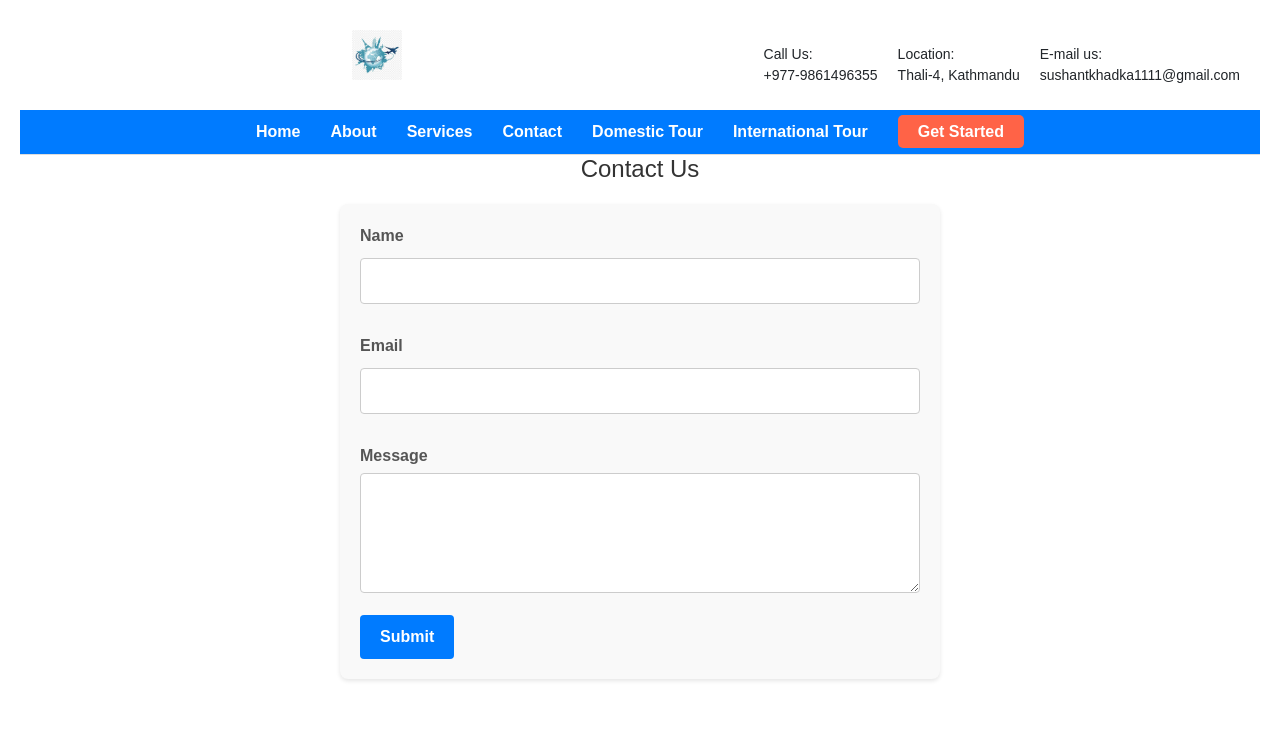
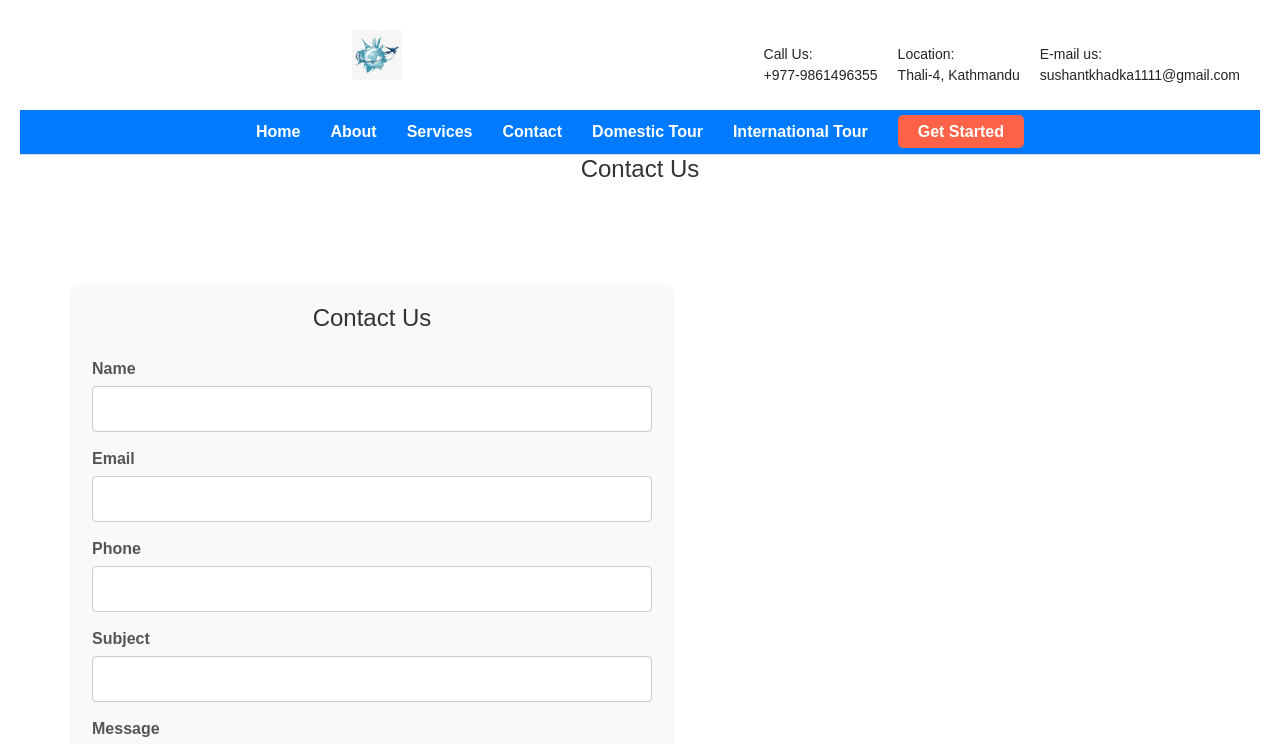
Before and after one commit to sushantkhadka01/tour-and-travel-website, a React (Create React App) app: page /contact in a window 1280 px wide. Shown: the top 744 px of the page. Built offline with nearby package versions, Linux system fonts and the light colour scheme.

Commit message:
Added subject in the form

```diff
--- a/src/ContactForm.js
+++ b/src/ContactForm.js
@@ -1,10 +1,13 @@
 import React, { useState } from 'react';
+import 'bootstrap/dist/css/bootstrap.min.css';
 import './ContactForm.css';
 
 const ContactForm = () => {
   const [formData, setFormData] = useState({
     name: '',
     email: '',
+    phone: '',
+    subject: '',
     message: '',
   });
 
@@ -22,11 +25,14 @@ const ContactForm = () => {
   };
 
   return (
+    <div className="container mt-5">
       <form className="contact-form" onSubmit={handleSubmit}>
+        <h2 className="mb-4">Contact Us</h2>
         <div className="form-group">
           <label htmlFor="name">Name</label>
           <input
             type="text"
+            className="form-control"
             id="name"
             name="name"
             value={formData.name}
@@ -38,6 +44,7 @@ const ContactForm = () => {
           <label htmlFor="email">Email</label>
           <input
             type="email"
+            className="form-control"
             id="email"
             name="email"
             value={formData.email}
@@ -46,8 +53,33 @@ const ContactForm = () => {
           />
         </div>
         <div className="form-group">
+          <label htmlFor="phone">Phone</label>
+          <input
+            type="tel"
+            className="form-control"
+            id="phone"
+            name="phone"
+            value={formData.phone}
+            onChange={handleChange}
+            required
+          />
+        </div>
+        <div className="form-group">
+          <label htmlFor="subject">Subject</label>
+          <input
+            type="text"
+            className="form-control"
+            id="subject"
+            name="subject"
+            value={formData.subject}
+            onChange={handleChange}
+            required
+          />
+        </div>
+        <div className="form-group">
           <label htmlFor="message">Message</label>
           <textarea
+            className="form-control"
             id="message"
             name="message"
             value={formData.message}
@@ -55,8 +87,9 @@ const ContactForm = () => {
             required
           ></textarea>
         </div>
-      <button type="submit">Submit</button>
+        <button type="submit" className="btn btn-primary">Submit</button>
       </form>
+    </div>
   );
 };
 
```
Lines whose indentation alone changed are shown as unchanged.
